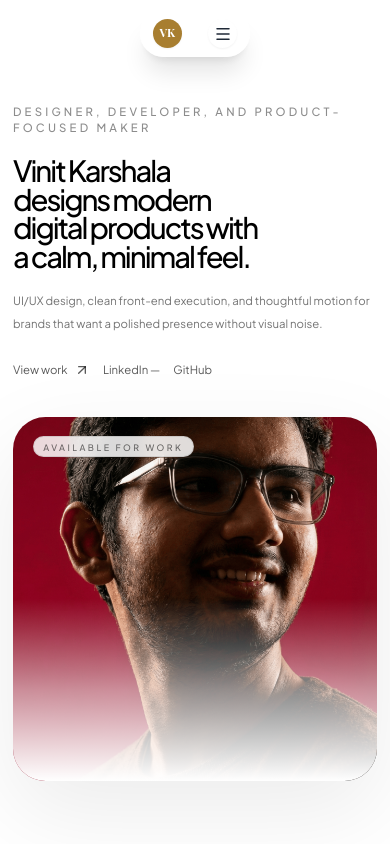
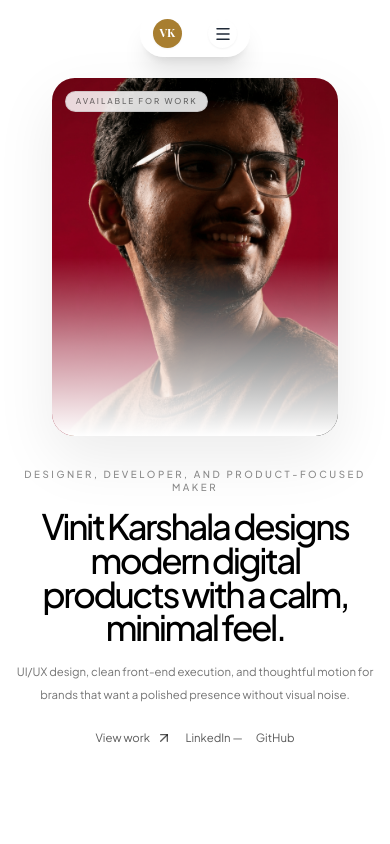
Before and after one commit to vinitgajjar13/Portfolio, a React (Vite) app: page / in a window 390 px wide. Shown: the top 844 px of the page. Built offline with nearby package versions, Linux system fonts and the light colour scheme.

Commit message:
Update Hero component styles for improved layout and readability

```diff
--- a/components/hero.tsx
+++ b/components/hero.tsx
@@ -39,40 +39,40 @@ const Hero: React.FC<HeroProps> = ({ onOpenContact }) => {
   // ];
 
   return (
-    <section className="relative overflow-hidden bg-white px-4 pb-20 pt-32 text-[#111111] sm:px-6 sm:pb-24 sm:pt-36 lg:px-8 lg:pb-28 lg:pt-32">
+    <section className="relative overflow-hidden bg-white px-4 pb-16 pt-24 text-[#111111] sm:px-6 sm:pb-20 sm:pt-28 lg:px-8 lg:pb-28 lg:pt-32">
       <div className="pointer-events-none absolute inset-0 -z-10">
-        <div className="absolute left-1/2 top-0 h-[40rem] w-[40rem] -translate-x-1/2 rounded-full bg-[#f7f4ee] blur-3xl" />
+        <div className="absolute left-1/2 top-0 h-[24rem] w-[24rem] -translate-x-1/2 rounded-full bg-[#f7f4ee] blur-3xl sm:h-[32rem] sm:w-[32rem] lg:h-[40rem] lg:w-[40rem]" />
         <div className="absolute inset-x-0 top-0 h-px bg-black/5" />
       </div>
 
-      <div className="mx-auto flex min-h-[calc(100vh-6rem)] max-w-7xl flex-col justify-between gap-14 lg:min-h-[calc(100vh-5rem)]">
+      <div className="mx-auto flex max-w-7xl flex-col gap-10 lg:min-h-[calc(100vh-5rem)] lg:justify-between lg:gap-14">
 
-        <div className="grid items-center gap-12 lg:grid-cols-[0.95fr_1.05fr] lg:gap-10">
+        <div className="grid items-center gap-10 lg:grid-cols-[0.95fr_1.05fr] lg:gap-10">
           <motion.div
             initial={{ opacity: 0, y: 20 }}
             animate={{ opacity: 1, y: 0 }}
             transition={{ duration: 0.8, ease: [0.22, 1, 0.36, 1] }}
-            className="max-w-xl"
+            className="mx-auto max-w-xl text-center lg:mx-0 lg:text-left"
           >
-            <p className="mb-6 text-sm font-medium uppercase tracking-[0.28em] text-black/45">
+            <p className="mb-5 text-xs font-medium uppercase tracking-[0.26em] text-black/45 sm:mb-6 sm:text-sm sm:tracking-[0.28em]">
               Designer, developer, and product-focused maker
             </p>
 
-            <h1 className="max-w-[12ch] text-4xl font-medium leading-[0.98] tracking-[-0.07em] text-black sm:text-5xl lg:text-6xl xl:text-[4.6rem]">
+            <h1 className="mx-auto max-w-[13ch] text-[clamp(2.5rem,9vw,4.6rem)] font-medium leading-[0.96] tracking-[-0.07em] text-black lg:mx-0 lg:max-w-[12ch] lg:text-6xl xl:text-[4.6rem]">
               Vinit Karshala designs modern digital products with a calm, minimal feel.
             </h1>
 
-            <p className="mt-6 max-w-lg text-sm leading-7 text-black/55 sm:text-base">
+            <p className="mx-auto mt-5 max-w-md text-sm leading-7 text-black/55 sm:mt-6 sm:text-base lg:mx-0 lg:max-w-lg">
               UI/UX design, clean front-end execution, and thoughtful motion for brands
               that want a polished presence without visual noise.
             </p>
 
-            <div className="mt-8 flex flex-wrap items-center gap-4 text-sm text-black/65">
+            <div className="mt-7 flex flex-wrap items-center justify-center gap-4 text-sm text-black/65 lg:justify-start">
               <a href="#projects" className="inline-flex items-center gap-2 transition-colors hover:text-black">
                 View work <ArrowUpRight size={16} />
               </a>
               <span className="hidden h-px w-10 bg-black/15 sm:block" />
-              <div className="flex flex-wrap gap-x-4 gap-y-2">
+              <div className="flex flex-wrap justify-center gap-x-4 gap-y-2 lg:justify-start">
                 {socialLinks.map((link, index) => (
                   <a
                     key={link.label}
@@ -93,21 +93,22 @@ const Hero: React.FC<HeroProps> = ({ onOpenContact }) => {
             initial={{ opacity: 0, y: 24, scale: 0.98 }}
             animate={{ opacity: 1, y: 0, scale: 1 }}
             transition={{ delay: 0.08, duration: 0.9, ease: [0.22, 1, 0.36, 1] }}
-            className="relative"
+            className="relative order-first lg:order-none"
           >
-            <div className="relative ml-auto w-full max-w-[42rem] overflow-hidden rounded-[2.5rem]  shadow-[0_30px_90px_rgba(15,15,15,0.08)]">
+            <div className="relative mx-auto w-full max-w-[22rem] overflow-hidden rounded-[1.75rem] shadow-[0_22px_60px_rgba(15,15,15,0.08)] sm:max-w-[28rem] sm:rounded-[2rem] md:max-w-[34rem] lg:ml-auto lg:max-w-[38rem] lg:rounded-[2.5rem]">
+              <div className="aspect-[4/5] w-full" />
               <motion.img
                 src={vinit_hero}
                 alt="Vinit Karshala portrait"
                 initial={{ scale: 1.06 }}
                 animate={{ scale: 1 }}
                 transition={{ duration: 1.1, ease: [0.22, 1, 0.36, 1] }}
-                className="h-[28rem] w-full object-cover object-[30%_center]  sm:h-[14rem] lg:h-[38rem]"
+                className="absolute inset-0 h-full w-full object-cover object-[30%_center]"
               />
 
               <div className="absolute inset-x-0 bottom-0 h-1/2 bg-gradient-to-t from-white via-white/55 to-transparent" />
 
-              <div className="absolute left-6 top-6 rounded-full border border-black/10 bg-white/85 px-3 py-1 text-[0.68rem] font-medium uppercase tracking-[0.28em] text-black/55 backdrop-blur">
+              <div className="absolute left-4 top-4 rounded-full border border-black/10 bg-white/85 px-3 py-1 text-[0.62rem] font-medium uppercase tracking-[0.24em] text-black/55 backdrop-blur sm:left-6 sm:top-6 sm:text-[0.68rem] sm:tracking-[0.28em]">
                 Available for work
               </div>
             </div>
```
Also changed, not shown: 1 other file (tests, documents, lock files or other folders).
